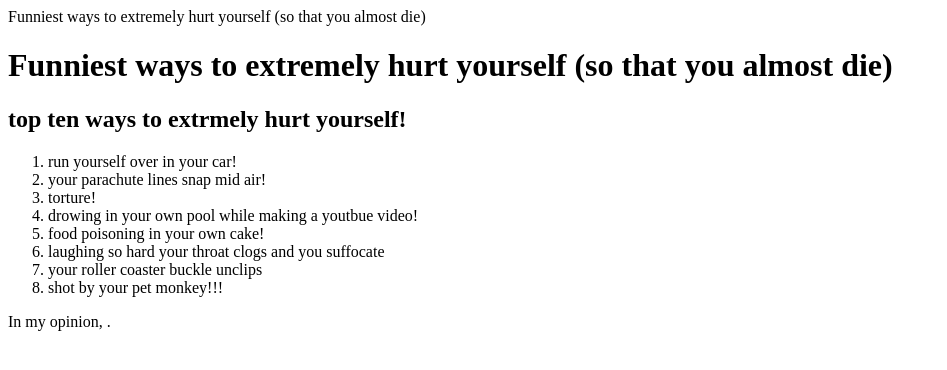
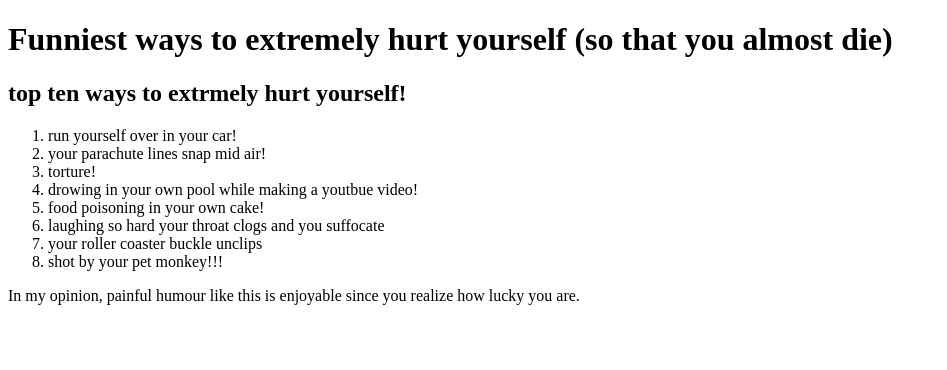
Before and after one commit to stanky-snake/mywebpage, a plain HTML site: page index.html in a window 1280 px wide. Shown: the whole page, without its empty margins (0-947 px from the left). Drawn offline with Linux system fonts and the light colour scheme.

Commit message:
Update index.html

```diff
--- a/index.html
+++ b/index.html
@@ -1,6 +1,6 @@
 <!DOCTYPE html>
-<html>Funniest ways to extremely hurt yourself (so that you almost die)
-<body>
+
+  <body>
 <h1>Funniest ways to extremely hurt yourself (so that you almost die)</h1>
 
   <h2>top ten ways to extrmely hurt yourself!</h2>
@@ -17,7 +17,7 @@
   </ol>
 
 
-  <p>In my opinion, .</p>
+  <p>In my opinion,  painful humour like this is enjoyable since you realize how lucky you are.</p>
 </body>
 
 
```
